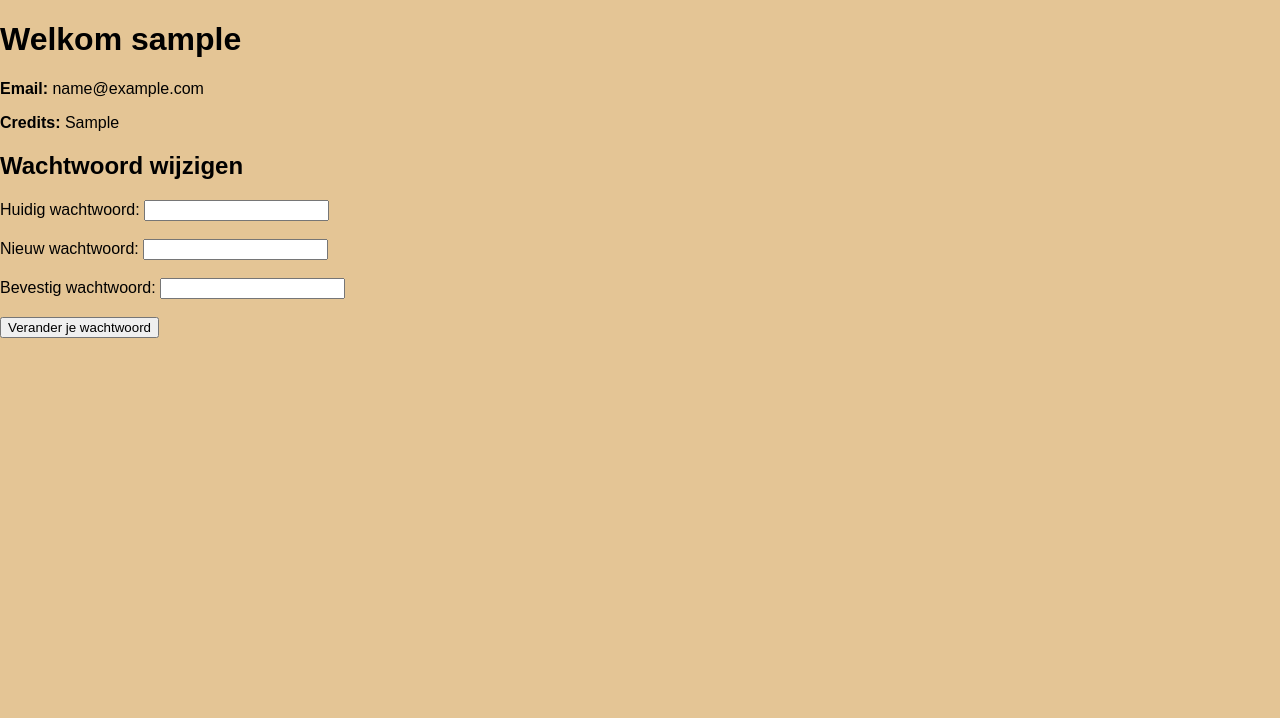
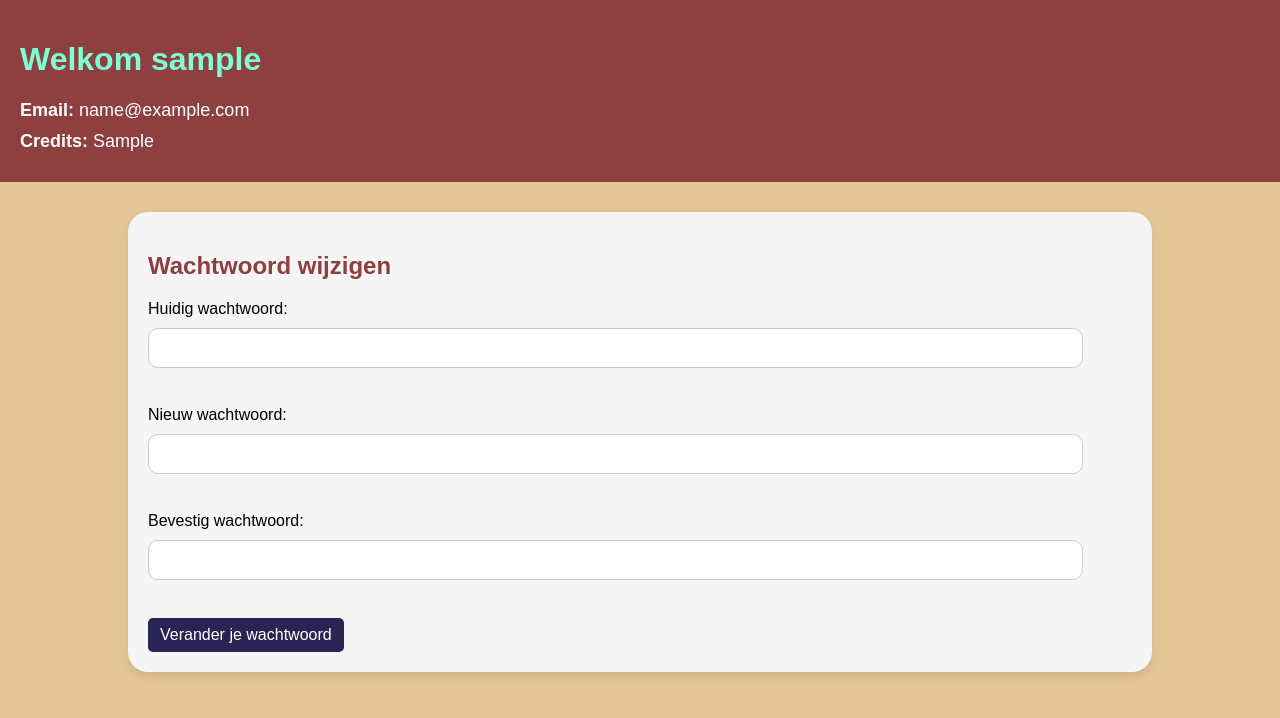
Before and after one commit to Audrey550/Online-Bookshop, a PHP site: page /clientProfile.php in a window 1280 px wide. Shown: the part 82-800 px from the top of the page. Run offline with PHP 8.4, Linux system fonts and the light colour scheme; the visitor is signed in with stand-in values (Sample User, id 1); tables that the repository leaves empty or names only in its code hold one stand-in row (values such as "Sample post").

Commit message:
Style: added the layout for the client details

```diff
--- a/css/client.css
+++ b/css/client.css
@@ -64,3 +64,73 @@ nav input{
     width: 50px;
     height: 50px;
 }
+
+/*Client details*/
+.client-details{
+    display: block;
+    background-color: #8e3f3f;
+    align-items: stretch; /*Zorgt dat alle afbeeldingen dezelfde hoogte hebben*/
+    gap: 15px;
+    padding: 20px;
+    margin-bottom: 30px;
+}
+
+.client-details h1{
+    color: aquamarine;
+}
+
+.client-details p{
+    color: white;
+    font-size: 18px;
+    margin: 10px 0;
+}
+
+.client-details strong{
+    font-weight: bold;
+}
+
+.password-change-form{
+    margin: 0px auto;
+    background-color: whitesmoke;
+    width: 80%;
+    padding: 20px;
+    box-shadow: 0 4px 8px rgb(0, 0, 0, 0.1);
+    border-radius: 20px;
+    margin-bottom: 40px;
+}
+
+.password-change-form h2{
+    font-size: 24px;
+    color: #8e3f3f;
+    margin-bottom: 20px;
+}
+
+.password-change-form label{
+    display: block;
+    font-size: 16px;
+    margin-bottom: 10px;
+}
+
+.password-change-form input[type="password"]{
+    width: 95%;
+    padding: 10px;
+    font-size: 16px;
+    margin-bottom: 20px;
+    border: 1px solid #ccc;
+    border-radius: 10px;
+}
+
+.password-change-form .submit-Btn{
+    background-color: #2a2454;
+    color: white;
+    border: none;
+    border-radius: 5px;
+    padding: 8px 12px;
+    font-size: 16px;
+    cursor: pointer;
+}
+
+.password-change-form .submit-Btn:hover{
+    background-color: aquamarine;
+    color: #2a2454;
+}
```
